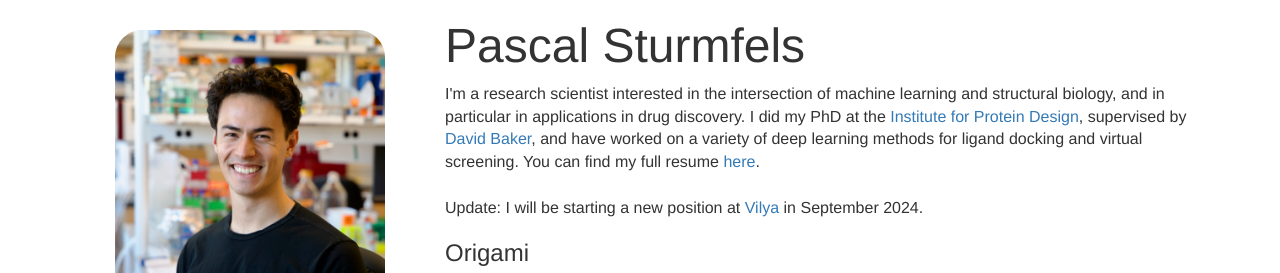
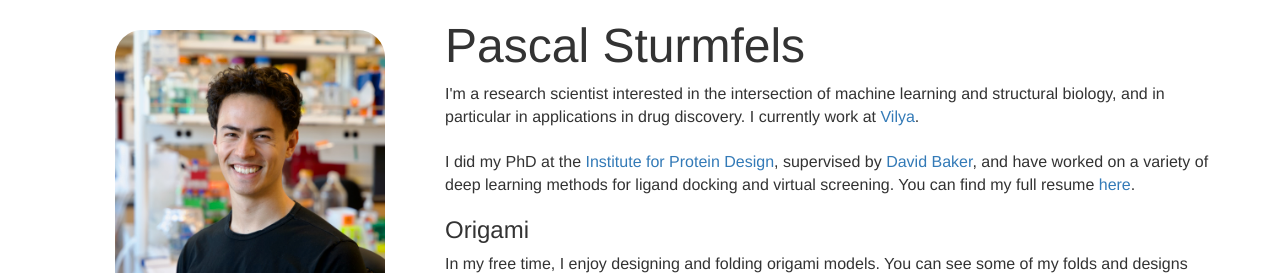
Before and after one commit to psturmfels/psturmfels.github.io, a plain HTML site: page index.html in a window 1280 px wide. Shown: the top 273 px of the page. Drawn offline with nearby package versions, Linux system fonts and the light colour scheme.

Commit message:
Updated text

```diff
--- a/index.html
+++ b/index.html
@@ -46,7 +46,9 @@
           <div class="container-fluid">
             <div class="text-container">
               <h1>Pascal Sturmfels</h1>
-              <p>I'm a research scientist interested in the intersection of machine learning and structural biology, and in particular in applications in drug discovery. I did my PhD at the <a href="https://www.ipd.uw.edu/" target="_blank">Institute for Protein Design</a>, supervised by <a href="https://www.bakerlab.org/" target="_blank">David Baker</a>, and have worked on a variety of deep learning methods for ligand docking and virtual screening. You can find my full resume <a href="psturm_resume.pdf" target="_blank">here</a>. <br> <br> Update: I will be starting a new position at <a href="https://vilyatx.com/" target="_blank">Vilya</a> in September 2024.
+              <p>I'm a research scientist interested in the intersection of machine learning and structural biology, and in particular in applications in drug discovery. I currently work at <a href="https://vilyatx.com/" target="_blank">Vilya</a>. <br> <br>
+
+                I did my PhD at the <a href="https://www.ipd.uw.edu/" target="_blank">Institute for Protein Design</a>, supervised by <a href="https://www.bakerlab.org/" target="_blank">David Baker</a>, and have worked on a variety of deep learning methods for ligand docking and virtual screening. You can find my full resume <a href="psturm_resume.pdf" target="_blank">here</a>.
               </p>
               <h3>
                 Origami
```
